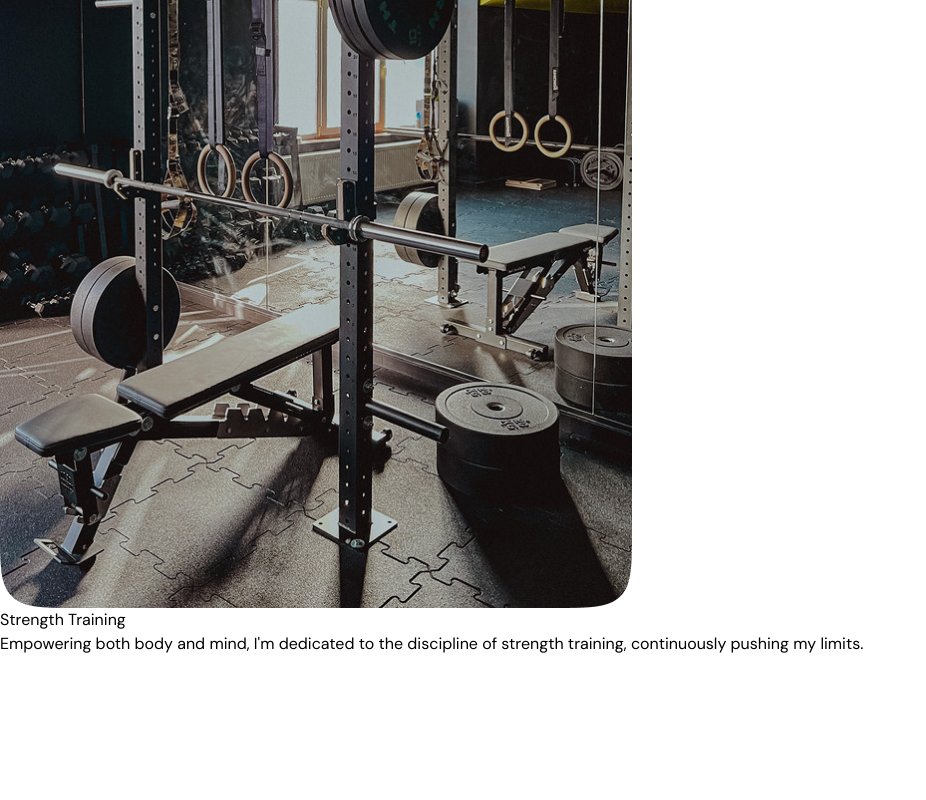
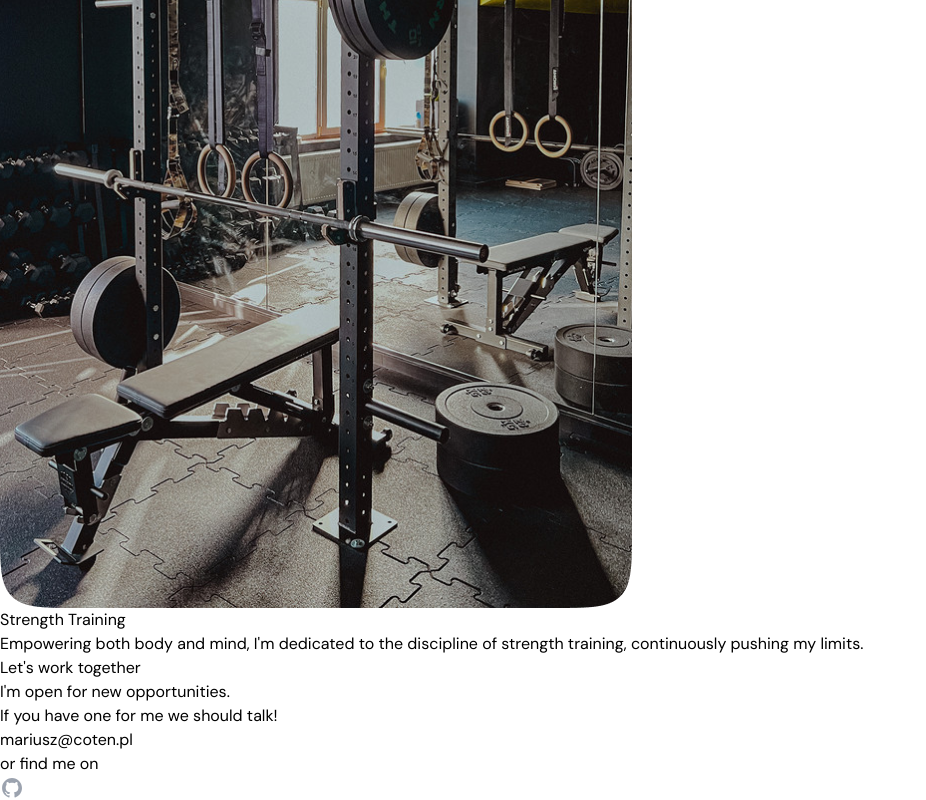
Before and after one commit to mariuszwuteefowicz/portfolio2024, a website built with Parcel: page src/index.html in a window 1280 px wide. Shown: the part 5136-5936 px from the top of the page, without its empty margins (0-926 px from the left). Before the commit the page ends 5792 px from the top, so only its background shows below. Built offline with nearby package versions, Linux system fonts and the light colour scheme.

Commit message:
add contact markup

```diff
--- a/src/index.html
+++ b/src/index.html
@@ -122,6 +122,18 @@
         </article>
        </section>
 
+       <section id="contact">
+            <h2>Let's work together</h2>
+            <p>I'm open for new opportunities.<br>If you have one for me we should talk!</p>
+            <a href="mailto:mariusz@coten.pl ">mariusz@coten.pl</a>
+            <p>or find me on</p>
+            <ul>
+                <li>
+                    <a href="#"><img class="w-6 h-6" src="images/github.svg"></a>
+                </li>
+            </ul>
+       </section>
+
     </main>
     <script type="module" src="./main.js"></script>
 </body>
```
Also changed, not shown: src/images/github.svg (added).
